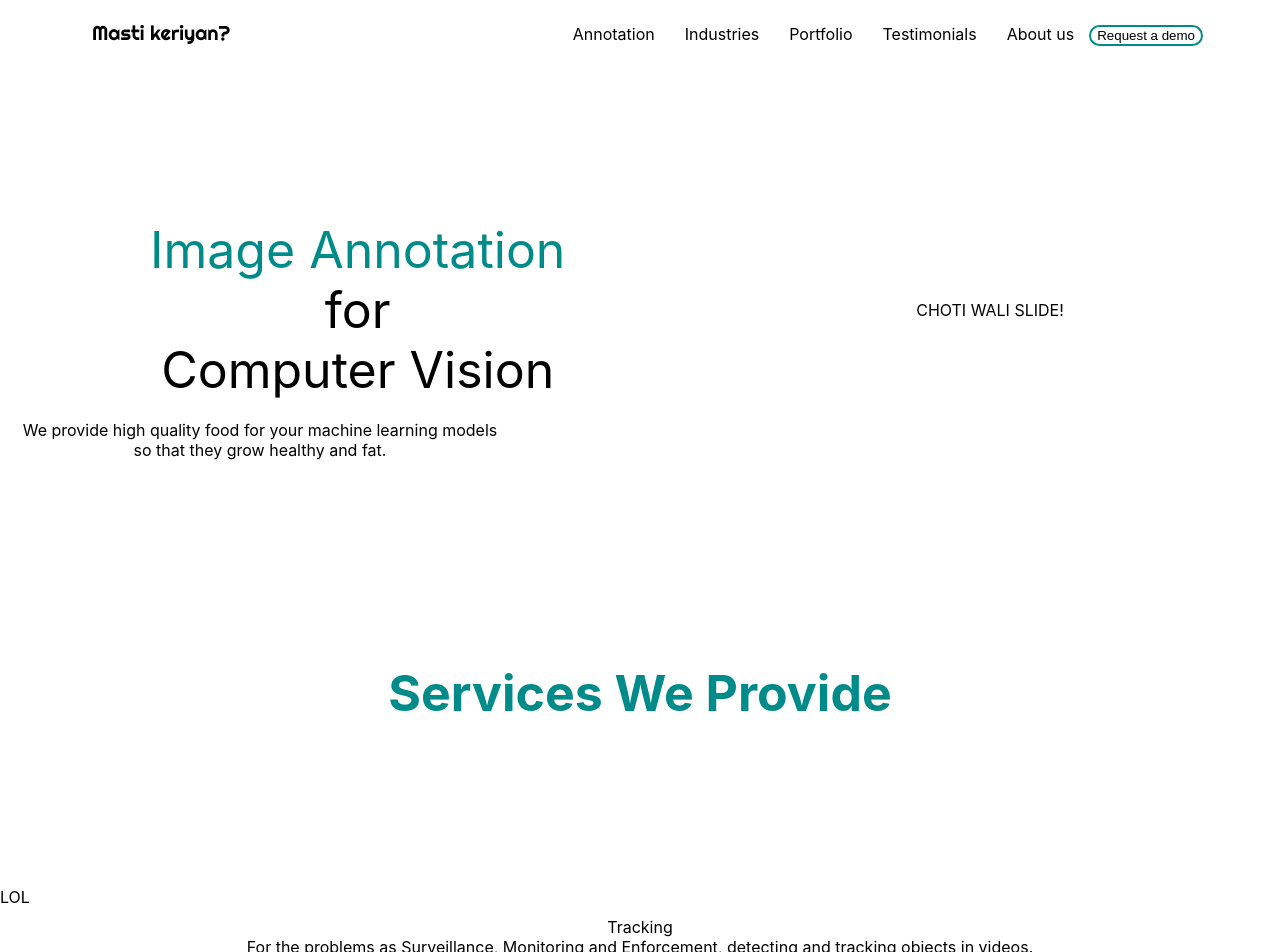
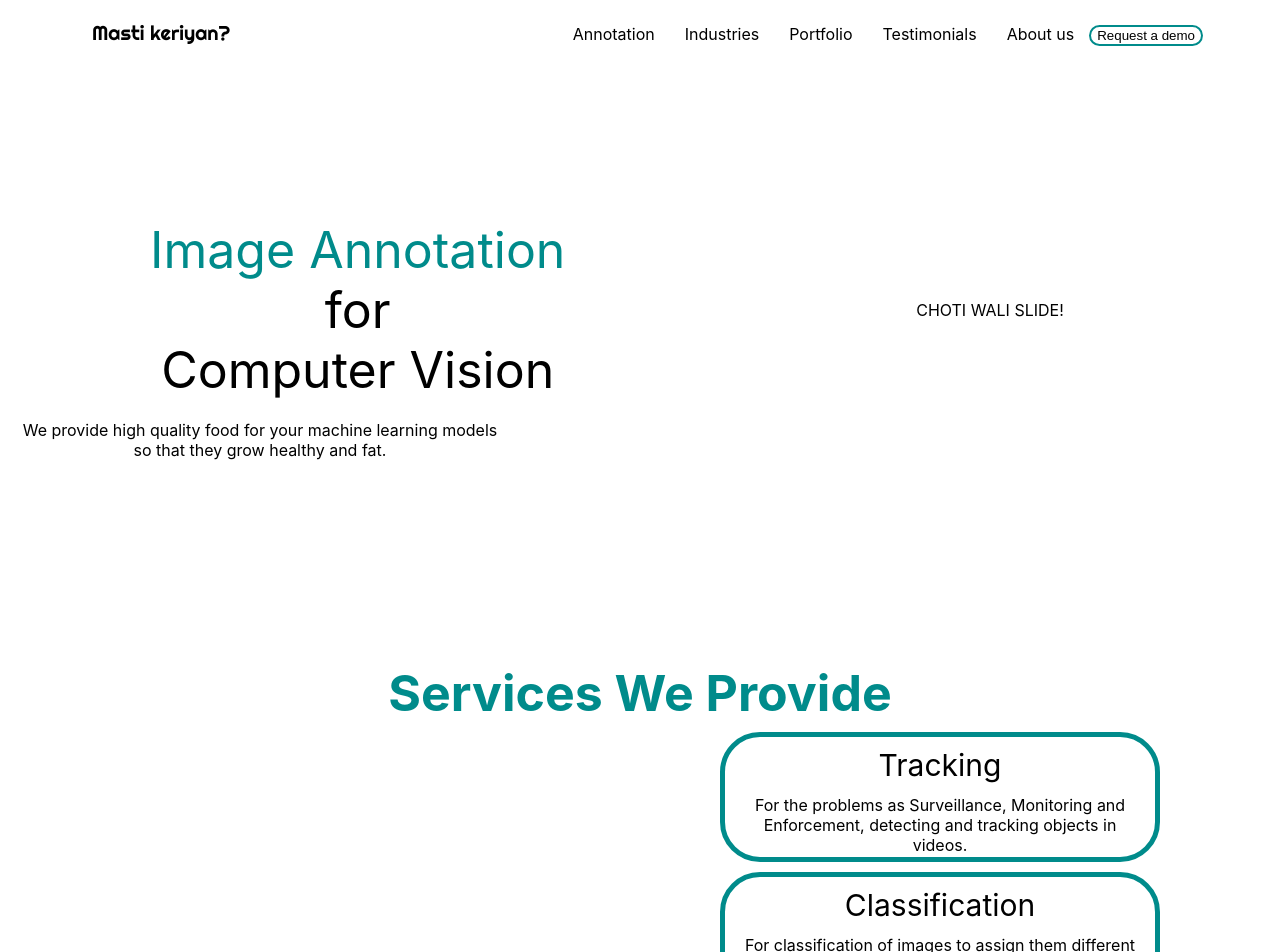
Before and after one commit to D3nii/React-Projects, a React (Create React App) app in the folder prox/: page / in a window 1280 px wide. Shown: the top 952 px of the page. Built offline with nearby package versions, Linux system fonts and the light colour scheme.

Commit message:
Update Page2.css

```diff
--- a/prox/src/Style/Page2.css
+++ b/prox/src/Style/Page2.css
@@ -1,11 +1,197 @@
-#main2 {
-  position: absolute;
-  left: 380px;
-  font-size: 50px;
-  max-width: 720px;
+#Main {
+  font-family: "Righteous", cursive;
+  font-size: 40px;
+  max-width: 420px;
+
+  color: #fff;
+  overflow: hidden; /* Ensures the content is not revealed until the animation */
+  border-right: 0.15em solid orange; /* The typwriter cursor */
+  white-space: nowrap; /* Keeps the content on a single line */
+  margin: 0 auto; /* Gives that scrolling effect as the typing happens */
+  letter-spacing: 0.15em; /* Adjust as needed */
+  animation: typing 3.5s steps(40, end), blink-caret 0.75s step-end infinite;
 }
 
-#leftover2 {
-  top: 140px;
+/* The typing effect */
+@keyframes typing {
+  from {
+    width: 0;
+  }
+  to {
+    width: 100%;
+  }
+}
+
+/* The typewriter cursor effect */
+@keyframes blink-caret {
+  from,
+  to {
+    border-color: transparent;
+  }
+  50% {
+    border-color: orange;
+  }
+}
+
+#slider div {
+  margin-right: 400px;
+  height: 500px;
+}
+
+#services {
+  bottom: 50px;
   position: relative;
 }
+
+img {
+  float: left;
+  margin-left: 60px;
+}
+
+#services div {
+  margin-left: 720px;
+  margin-right: 120px;
+  height: 100px;
+}
+
+div .sliderOption {
+  background-color: white;
+  border: 5px solid darkcyan;
+  border-radius: 40px;
+  margin: 10px 0;
+  padding: 10px;
+  bottom: 495px;
+  position: relative;
+}
+
+.littleHeading {
+  font-size: 30px;
+  text-align: center;
+}
+
+.littleBody {
+  color: black;
+  top: 12px;
+  position: relative;
+}
+
+.littleBody,
+.littleHeading {
+  background-color: white;
+}
+
+/* */
+
+.images {
+  margin-left: 15px;
+  position: relative;
+  width: 500px;
+  height: 500px;
+  margin-top: 20px;
+  margin-left: 80px;
+}
+
+#back1 {
+  z-index: 1;
+  background-repeat: no-repeat;
+  position: absolute;
+  background-size: 500px;
+  background-image: url("../Images/up1.jpeg");
+  width: 35pc;
+  height: 35pc;
+  top: 200px;
+}
+
+#front1 {
+  position: relative;
+  top: 170px;
+  z-index: -1;
+  background-size: 500px;
+  background-image: url("../Images/down1.jpeg");
+  background-repeat: no-repeat;
+  width: 35pc;
+  height: 35pc;
+}
+
+#back2 {
+  z-index: 1;
+  background-repeat: no-repeat;
+  position: absolute;
+  background-size: 500px;
+  background-image: url("../Images/up2.jpg");
+  width: 35pc;
+  height: 35pc;
+  top: 200px;
+}
+
+#front2 {
+  position: relative;
+  top: 170px;
+  z-index: -1;
+  background-size: 500px;
+  background-image: url("../Images/down1.jpeg");
+  background-repeat: no-repeat;
+  width: 35pc;
+  height: 35pc;
+}
+
+#back3 {
+  z-index: 1;
+  background-repeat: no-repeat;
+  background-size: 500px;
+  width: 35pc;
+  height: 35pc;
+  top: 200px;
+
+  position: absolute;
+  background-image: url("../Images/up3.jpg");
+}
+
+#front3 {
+  top: 170px;
+
+  z-index: 0;
+  background-size: 500px;
+  background-repeat: no-repeat;
+  background-image: url("../Images/down3.png");
+  width: 35pc;
+  height: 35pc;
+  position: relative;
+  bottom: 580px;
+}
+
+#slidecontainer {
+  position: relative;
+}
+
+.slider {
+  position: absolute;
+  text-align: left;
+  width: 500px;
+  z-index: 1;
+  text-decoration: none;
+}
+
+#slider2 {
+  position: relative;
+  bottom: 340px;
+  top: -10px;
+  position: relative;
+  padding-top: 250px;
+}
+
+#lol {
+  top: 200px;
+}
+
+#img1 {
+  display: block;
+}
+
+#img2 {
+  display: none;
+}
+
+#img3 {
+  display: none;
+}
```
